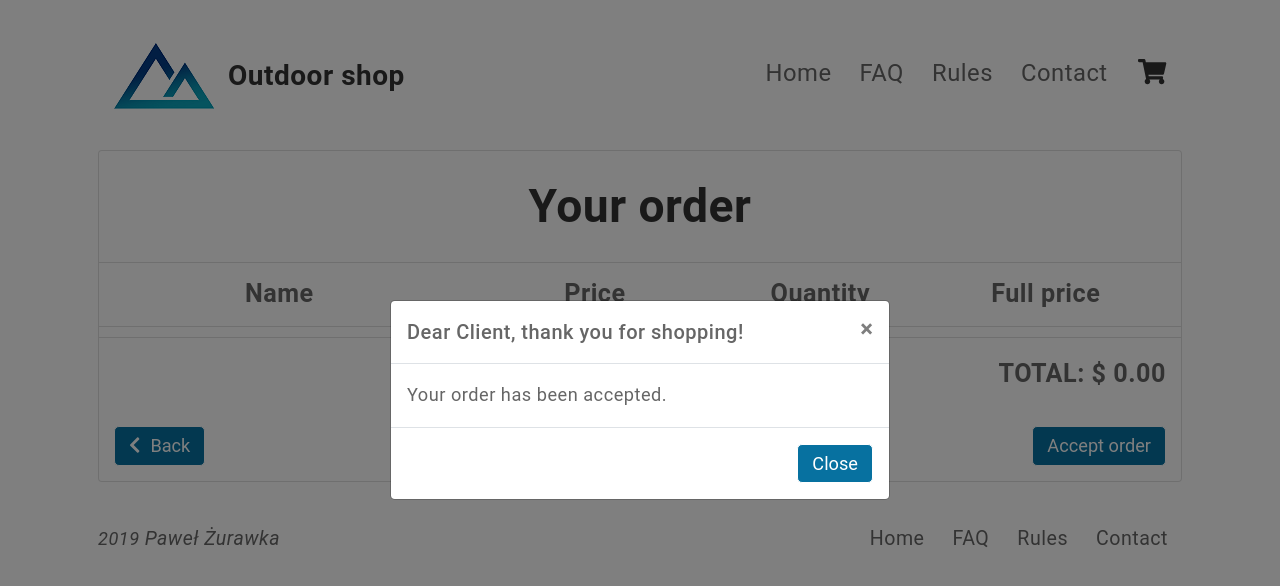
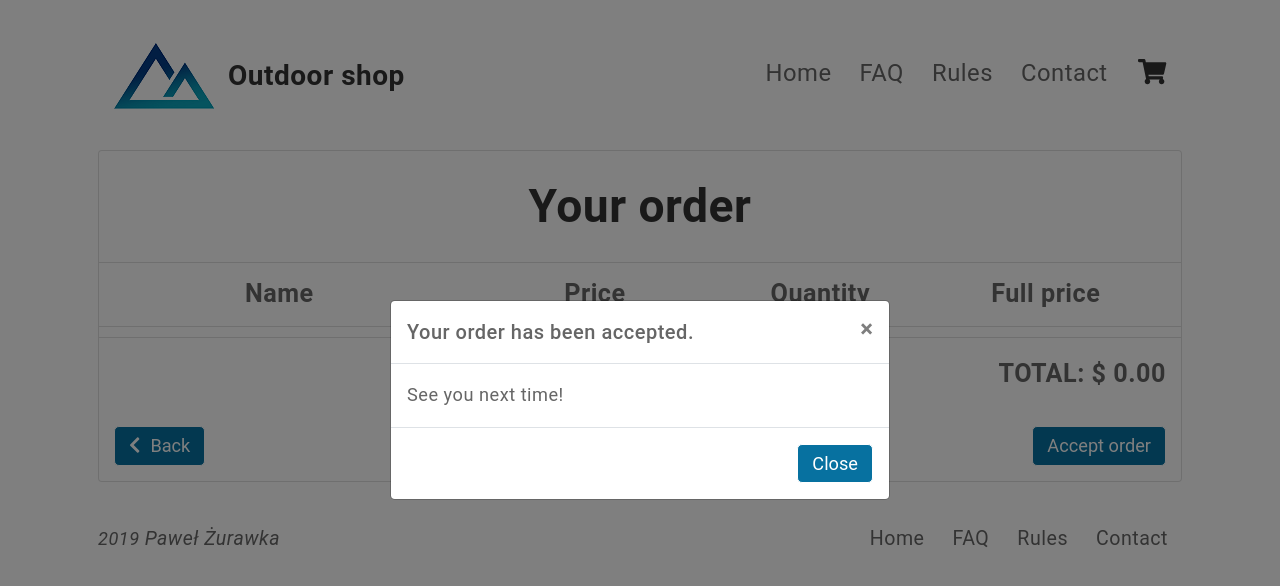
Before and after one commit to PawelZurawka/33-Final_project, a React (Create React App) app: page /cartsummary in a window 1280 px wide. Both pictures are taken after a click on the button "Accept order". Shown: the top 586 px of the page. Built offline with nearby package versions, Linux system fonts and the light colour scheme.

Commit message:
Add modal

```diff
--- a/src/components/features/Modal/Modal.js
+++ b/src/components/features/Modal/Modal.js
@@ -18,10 +18,8 @@ const MyModal = props => {
         className={className}
         centered={true}
       >
-        <ModalHeader toggle={toggle}>
-          Dear Client, thank you for shopping!
-        </ModalHeader>
-        <ModalBody>Your order has been accepted.</ModalBody>
+        <ModalHeader toggle={toggle}>Your order has been accepted.</ModalHeader>
+        <ModalBody>See you next time!</ModalBody>
         <ModalFooter>
           <Button onClick={toggle}>Close</Button>
         </ModalFooter>
```
